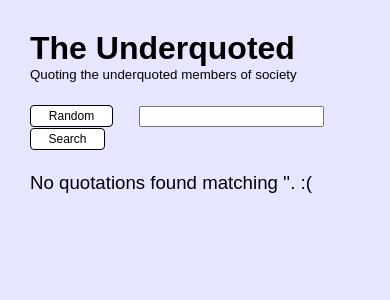
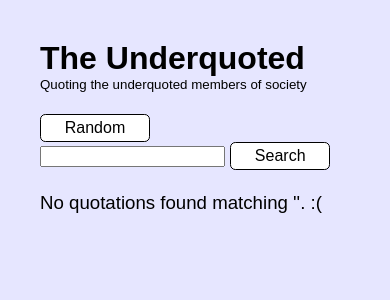
Before and after one commit to jessamynsmith/underquoted, a Django app: page /quotations/ in a window 390 px wide. Shown: the top 300 px of the page. Run offline with Django 3.2, Linux system fonts and the light colour scheme; data that the repository does not hold is empty; parts of the project's set-up code (start-up, migrations or seed data) failed here and were passed over.

Commit message:
Trying pt rather than px to see it if shows up better on mobile.

```diff
--- a/quotations/static/base.css
+++ b/quotations/static/base.css
@@ -2,7 +2,7 @@ body {
     background-color: #E6E6FF;
     font-family: sans-serif;
     font-size: 14pt;
-    margin: 30px;
+    margin: 30pt;
 }
 
 a.button {
@@ -17,13 +17,13 @@ a.header {
 
 .button {
     background-color: #FFFFFF;
-    border: 1px solid #000000;
-    border-radius: 4px;
-    font-size: 12px;
+    border: 1pt solid #000000;
+    border-radius: 4pt;
+    font-size: 12pt;
     text-align: center;
     vertical-align: middle;
-    width: 75px;
-    padding: 3px;
+    width: 75pt;
+    padding: 3pt;
     cursor: default;
 }
 
@@ -37,8 +37,8 @@ a.header {
 }
 
 .author {
-    margin-top: 7px;
-    text-indent: 80px;
+    margin-top: 7pt;
+    text-indent: 80pt;
 }
 
 .small {
```
